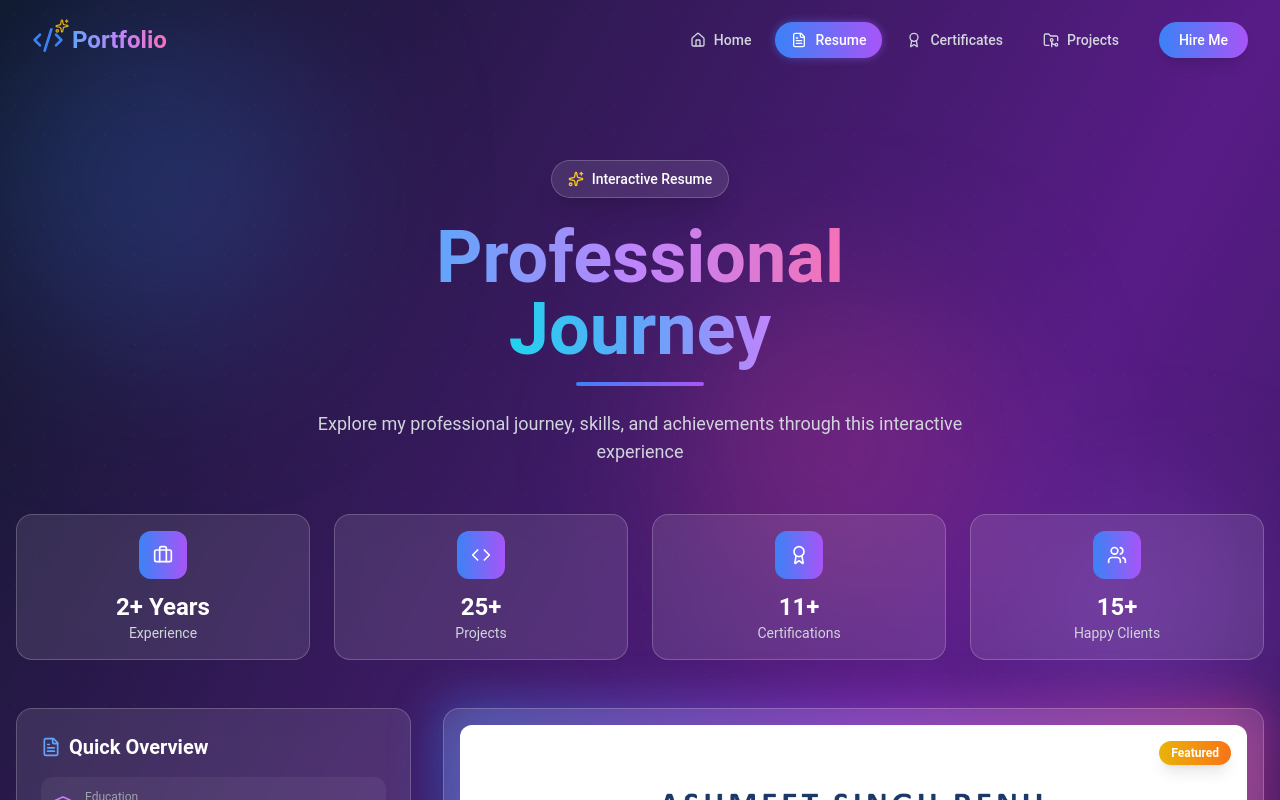
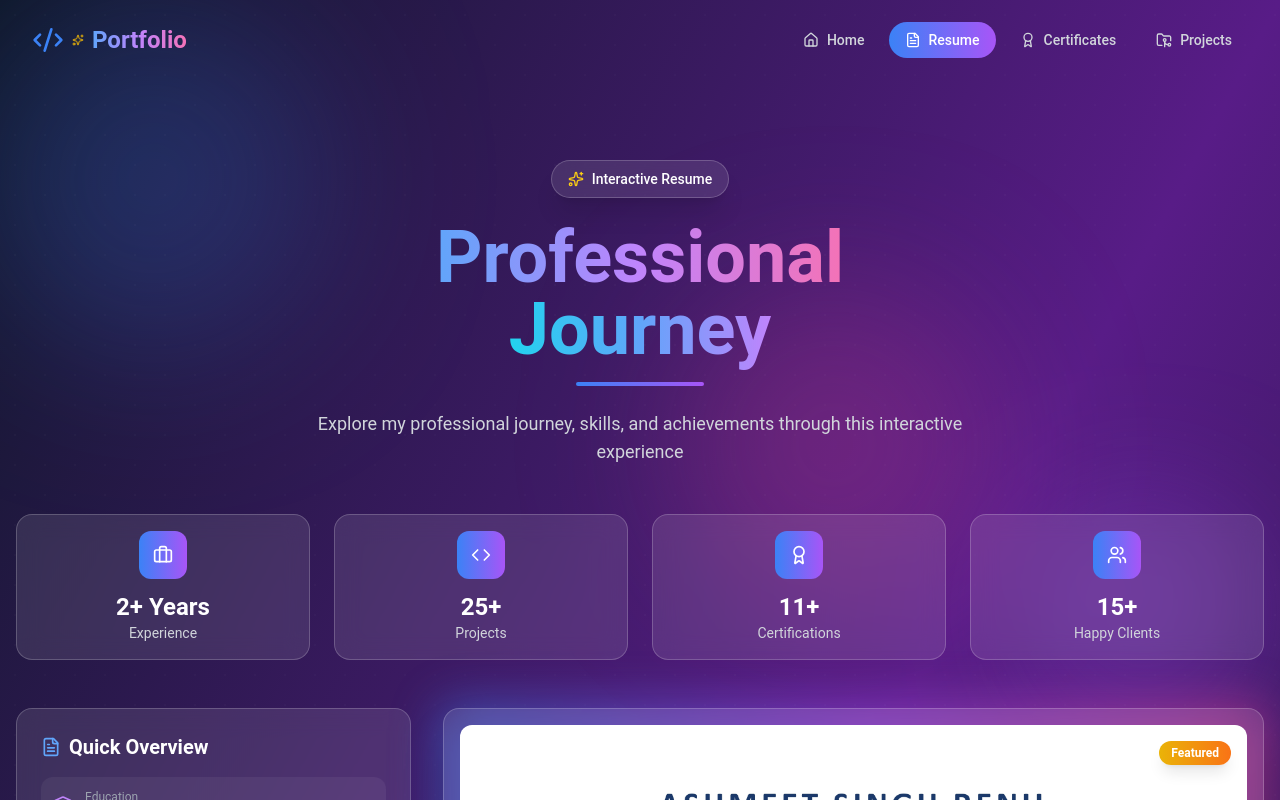
Before and after one commit to ASHMEETSINGHRENU/Portfolio, a React (Create React App) app: page /resume in a window 1280 px wide. Shown: the top 800 px of the page. Built offline with nearby package versions, Linux system fonts and the light colour scheme; a web font is replaced by a local one.

Commit message:
UP portfolio

```diff
--- a/package.json
+++ b/package.json
@@ -7,7 +7,7 @@
     "@testing-library/jest-dom": "^6.8.0",
     "@testing-library/react": "^16.3.0",
     "@testing-library/user-event": "^13.5.0",
-    "framer-motion": "^12.23.12",
+    "framer-motion": "^12.38.0",
     "lucide-react": "^0.542.0",
     "pdfjs-dist": "^5.4.149",
     "react": "^19.1.1",
@@ -15,7 +15,7 @@
     "react-icons": "^5.5.0",
     "react-medium-image-zoom": "^5.3.0",
     "react-pdf": "^10.1.0",
-    "react-router-dom": "^7.8.2",
+    "react-router-dom": "^7.14.0",
     "react-scripts": "5.0.1",
     "typewriter-effect": "^2.22.0",
     "web-vitals": "^2.1.4"
--- a/src/components/navbar.js
+++ b/src/components/navbar.js
@@ -1,5 +1,4 @@
 import React, { useState, useEffect } from "react";
-import { NavLink, useLocation, Link } from "react-router-dom";
 import { motion, AnimatePresence } from "framer-motion";
 import {
   Home,
@@ -10,13 +9,19 @@ import {
   X,
   Code2,
   Sparkles,
-  ChevronRight
+  ChevronRight,
 } from "lucide-react";
+
+// 👉 If using React Router, uncomment this:
+// import { Link, useLocation } from "react-router-dom";
 
 const Navbar = () => {
   const [isMenuOpen, setIsMenuOpen] = useState(false);
   const [scrolled, setScrolled] = useState(false);
-  const location = useLocation();
+  const [activeLink, setActiveLink] = useState("/home");
+
+  // 👉 If using React Router:
+  // const location = useLocation();
 
   const navLinks = [
     { name: "Home", path: "/home", icon: <Home className="w-4 h-4" /> },
@@ -25,23 +30,34 @@ const Navbar = () => {
     { name: "Projects", path: "/projects", icon: <FolderGit2 className="w-4 h-4" /> },
   ];
 
-  // Handle scroll with passive listener for better performance
   useEffect(() => {
+    // ✅ FIX: safe window usage
+    if (typeof window !== "undefined") {
       const handleScroll = () => {
         setScrolled(window.scrollY > 20);
       };
 
-    window.addEventListener("scroll", handleScroll, { passive: true });
+      window.addEventListener("scroll", handleScroll);
+
+      // Set active path
+      setActiveLink(window.location.pathname);
+
       return () => window.removeEventListener("scroll", handleScroll);
+    }
   }, []);
 
-  // Close mobile menu on route change
+  // 👉 If using React Router, use this instead:
+  /*
   useEffect(() => {
+    setActiveLink(location.pathname);
+  }, [location.pathname]);
+  */
+
+  const toggleMenu = () => setIsMenuOpen(!isMenuOpen);
+
+  const handleLinkClick = (path) => {
+    setActiveLink(path);
     setIsMenuOpen(false);
-  }, [location.pathname]);
-
-  const toggleMenu = () => {
-    setIsMenuOpen(!isMenuOpen);
   };
 
   return (
@@ -55,209 +71,76 @@ const Navbar = () => {
             ? "bg-black/80 backdrop-blur-xl shadow-2xl border-b border-white/10"
             : "bg-transparent"
         }`}
-        role="navigation"
-        aria-label="Main navigation"
       >
         <div className="max-w-7xl mx-auto px-4 md:px-8">
           <div className="flex justify-between items-center h-16 md:h-20">
 
-            {/* Logo with Animation */}
-            <motion.div
-              whileHover={{ scale: 1.05 }}
-              whileTap={{ scale: 0.95 }}
-              className="relative group"
-            >
-              <Link to="/" className="relative">
-                <div className="absolute -inset-1 bg-gradient-to-r from-blue-500 to-purple-500 rounded-lg blur opacity-0 group-hover:opacity-50 transition duration-500" />
+            {/* Logo */}
+            <a href="/home" className="relative group">
               <div className="relative flex items-center gap-2">
-                  <div className="relative">
                 <Code2 className="w-7 h-7 md:w-8 md:h-8 text-blue-500" />
-                    <motion.div
-                      animate={{
-                        scale: [1, 1.2, 1],
-                        rotate: [0, 360, 0]
-                      }}
-                      transition={{ duration: 2, repeat: Infinity, repeatDelay: 3 }}
-                      className="absolute -top-1 -right-1"
-                    >
                 <Sparkles className="w-3 h-3 text-yellow-500" />
-                    </motion.div>
-                  </div>
                 <span className="font-bold text-xl md:text-2xl bg-gradient-to-r from-blue-400 via-purple-400 to-pink-400 bg-clip-text text-transparent">
                   Portfolio
                 </span>
               </div>
-              </Link>
-            </motion.div>
+            </a>
 
-            {/* Desktop Navigation */}
+            {/* Desktop */}
             <div className="hidden md:flex items-center gap-2">
-              {navLinks.map((link, index) => (
-                <NavLink
+              {navLinks.map((link) => (
+                <a
                   key={link.path}
-                  to={link.path}
-                  end={link.path === "/home"}
-                  className={({ isActive }) =>
-                    `relative px-4 py-2 rounded-full text-sm font-medium transition-all duration-300 ${
-                      isActive
-                        ? "text-white"
+                  href={link.path}
+                  onClick={() => handleLinkClick(link.path)}
+                  className={`px-4 py-2 rounded-full text-sm font-medium ${
+                    activeLink === link.path
+                      ? "text-white bg-gradient-to-r from-blue-500 to-purple-500"
                       : "text-gray-300 hover:text-white"
-                    }`
-                  }
+                  }`}
                 >
-                  {({ isActive }) => (
-                    <>
-                      {/* Active Indicator */}
-                      {isActive && (
-                        <motion.div
-                          layoutId="activeNav"
-                          className="absolute inset-0 bg-gradient-to-r from-blue-500 to-purple-500 rounded-full"
-                          transition={{ type: "spring", duration: 0.5 }}
-                        >
-                          <div className="absolute inset-0 bg-gradient-to-r from-blue-500 to-purple-500 rounded-full blur-sm opacity-50" />
-                        </motion.div>
-                      )}
-
-                      {/* Link Content */}
-                      <span className="relative z-10 flex items-center gap-2">
+                  <span className="flex items-center gap-2">
                     {link.icon}
                     {link.name}
                   </span>
-                    </>
-                  )}
-                </NavLink>
+                </a>
               ))}
-
-              {/* Resume Button CTA */}
-              <motion.div
-                initial={{ opacity: 0, scale: 0 }}
-                animate={{ opacity: 1, scale: 1 }}
-                transition={{ delay: 0.4, type: "spring" }}
-                whileHover={{ scale: 1.05 }}
-                whileTap={{ scale: 0.95 }}
-              >
-                <Link
-                  to="/resume"
-                  className="ml-4 px-5 py-2 bg-gradient-to-r from-blue-500 to-purple-500 rounded-full text-white text-sm font-medium shadow-lg hover:shadow-xl transition-all duration-300 inline-block"
-                >
-                  Hire Me
-                </Link>
-              </motion.div>
             </div>
 
-            {/* Mobile Menu Button */}
-            <motion.button
-              className="md:hidden relative w-10 h-10 rounded-full bg-white/10 backdrop-blur-sm flex items-center justify-center"
+            {/* Mobile Button */}
+            <button
+              className="md:hidden text-white"
               onClick={toggleMenu}
-              whileTap={{ scale: 0.9 }}
-              aria-label={isMenuOpen ? "Close menu" : "Open menu"}
-              aria-expanded={isMenuOpen}
             >
-              <AnimatePresence mode="wait">
-                {isMenuOpen ? (
-                  <motion.div
-                    key="close"
-                    initial={{ rotate: -90, opacity: 0 }}
-                    animate={{ rotate: 0, opacity: 1 }}
-                    exit={{ rotate: 90, opacity: 0 }}
-                    transition={{ duration: 0.2 }}
-                  >
-                    <X className="w-5 h-5 text-white" />
-                  </motion.div>
-                ) : (
-                  <motion.div
-                    key="menu"
-                    initial={{ rotate: 90, opacity: 0 }}
-                    animate={{ rotate: 0, opacity: 1 }}
-                    exit={{ rotate: -90, opacity: 0 }}
-                    transition={{ duration: 0.2 }}
-                  >
-                    <Menu className="w-5 h-5 text-white" />
-                  </motion.div>
-                )}
-              </AnimatePresence>
-            </motion.button>
+              {isMenuOpen ? <X /> : <Menu />}
+            </button>
           </div>
         </div>
 
-        {/* Mobile Navigation Menu with Animation */}
+        {/* Mobile Menu */}
         <AnimatePresence>
           {isMenuOpen && (
             <motion.div
               initial={{ opacity: 0, height: 0 }}
               animate={{ opacity: 1, height: "auto" }}
               exit={{ opacity: 0, height: 0 }}
-              transition={{ duration: 0.3 }}
-              className="md:hidden overflow-hidden"
+              className="md:hidden bg-black px-4 py-6"
             >
-              <div className="bg-black/90 backdrop-blur-xl border-t border-white/10 px-4 py-6">
-                <div className="space-y-3">
-                  {navLinks.map((link, index) => (
-                    <NavLink
+              {navLinks.map((link) => (
+                <a
                   key={link.path}
-                      to={link.path}
-                      end={link.path === "/home"}
-                      className={({ isActive }) =>
-                        `flex items-center justify-between px-4 py-3 rounded-xl transition-all duration-300 ${
-                          isActive
-                            ? "bg-gradient-to-r from-blue-500/20 to-purple-500/20 border border-blue-500/30"
-                            : "hover:bg-white/5"
-                        }`
-                      }
-                      onClick={() => setIsMenuOpen(false)}
+                  href={link.path}
+                  onClick={() => handleLinkClick(link.path)}
+                  className="block py-2 text-white"
                 >
-                      {({ isActive }) => (
-                        <>
-                          <div className="flex items-center gap-3">
-                            <div className={`p-2 rounded-lg ${
-                              isActive
-                                ? "bg-gradient-to-r from-blue-500 to-purple-500"
-                                : "bg-white/10"
-                            }`}>
-                              {link.icon}
-                            </div>
-                            <span className={`font-medium ${
-                              isActive ? "text-white" : "text-gray-300"
-                            }`}>
                   {link.name}
-                            </span>
-                          </div>
-                          {isActive && (
-                            <motion.div
-                              initial={{ scale: 0 }}
-                              animate={{ scale: 1 }}
-                            >
-                              <ChevronRight className="w-4 h-4 text-blue-400" />
-                            </motion.div>
-                          )}
-                        </>
-                      )}
-                    </NavLink>
+                </a>
               ))}
-
-                  {/* Mobile CTA Button */}
-                  <motion.div
-                    initial={{ opacity: 0, y: 20 }}
-                    animate={{ opacity: 1, y: 0 }}
-                    transition={{ delay: 0.4 }}
-                    whileTap={{ scale: 0.95 }}
-                  >
-                    <Link
-                      to="/resume"
-                      className="block mt-4 px-4 py-3 bg-gradient-to-r from-blue-500 to-purple-500 rounded-xl text-white text-center font-medium"
-                      onClick={() => setIsMenuOpen(false)}
-                    >
-                      Hire Me
-                    </Link>
-                  </motion.div>
-                </div>
-              </div>
             </motion.div>
           )}
         </AnimatePresence>
       </motion.nav>
 
-      {/* Spacer to prevent content from hiding under navbar */}
       <div className="h-16 md:h-20" />
     </>
   );
```
Also changed, not shown: 1 other file (tests, documents, lock files or other folders). Lines whose indentation alone changed are shown as unchanged.
